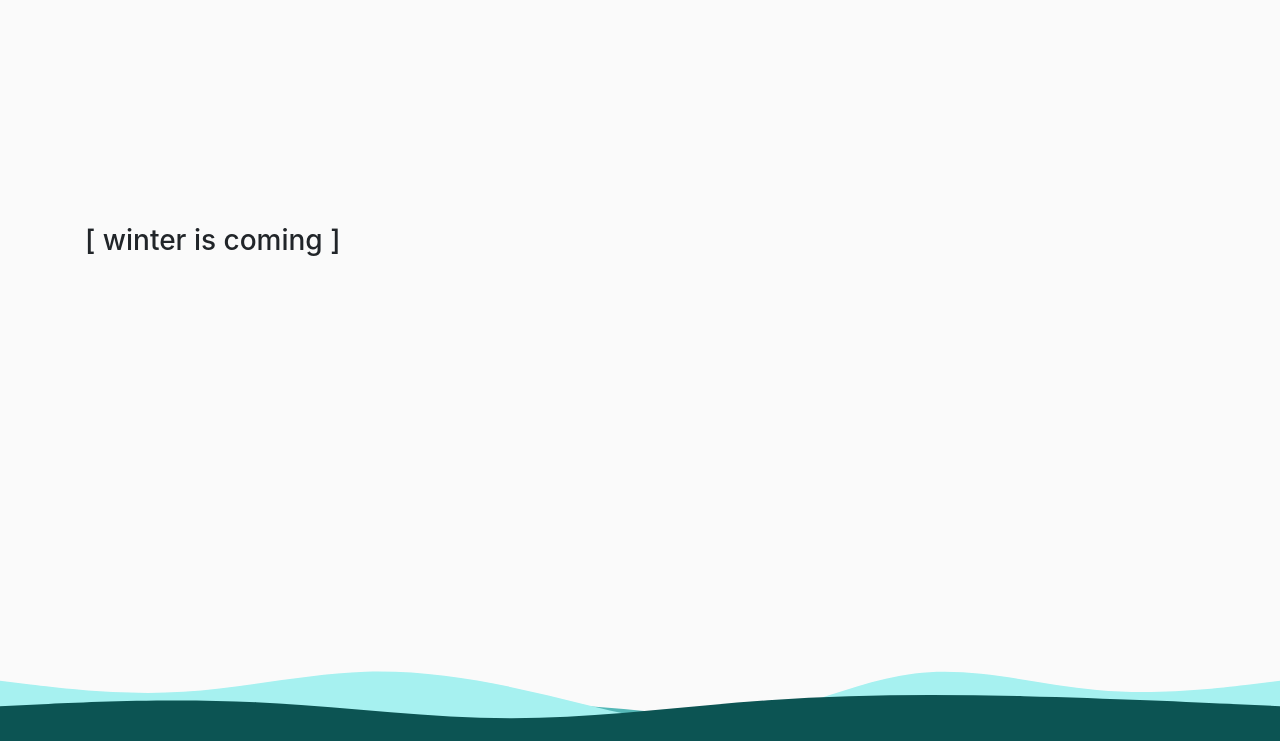
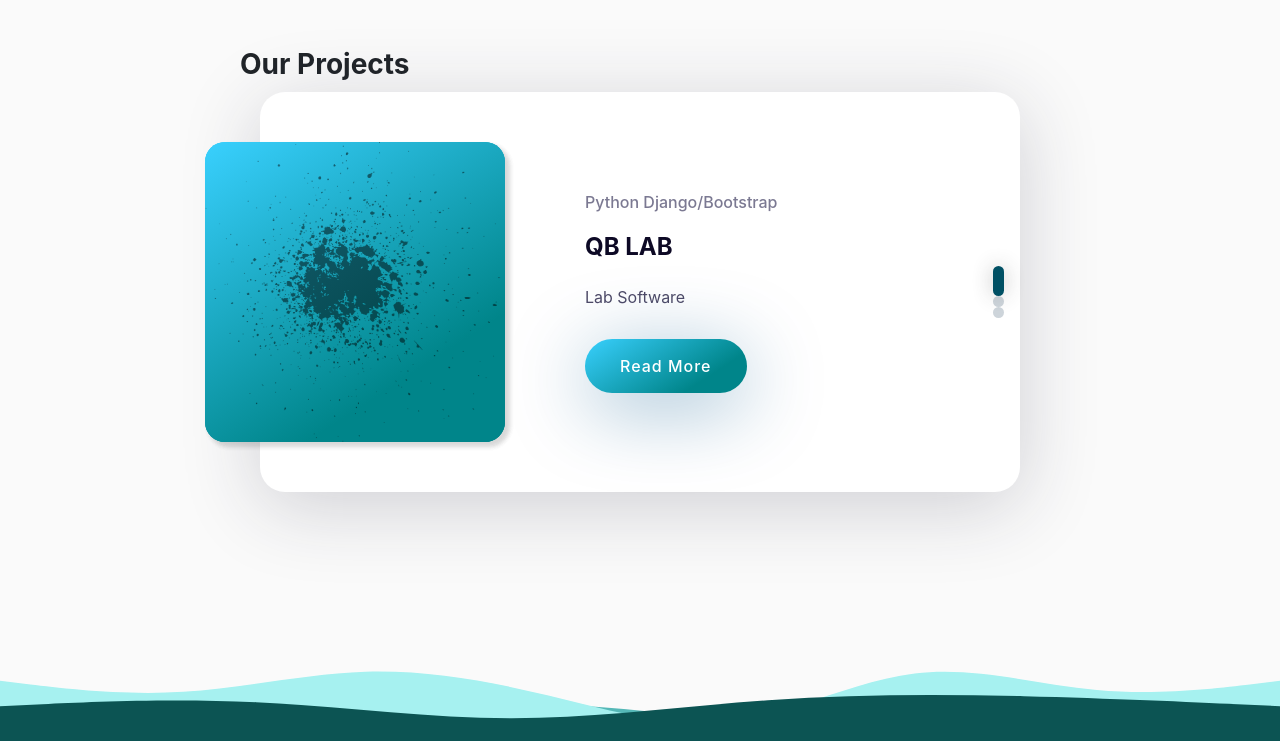
Before and after one commit to jp-nullpod/nullweb, a Django app: page /projects/ in a window 1280 px wide. Shown: the part 59-800 px from the top of the page. Run offline with Django 3.2, Linux system fonts and the light colour scheme; style sheets or scripts are compiled from the project's sources; some libraries are stand-ins or nearby versions.

Commit message:
[added] Projects Page

```diff
--- /dev/null
+++ b/mainweb/static/mainweb/css/blog.scss
@@ -0,0 +1,210 @@
+.projects {
+    margin-bottom: 10px;
+    width: 100%;
+    @media screen and (min-width: 801px) {
+        text-align: left;
+    }
+    @media screen and (max-width: 800px) {
+        text-align: center;
+    }
+}
+
+.blog-slider {
+    width: 95%;
+    position: relative;
+    max-width: 800px;
+    margin: auto;
+    background: #fff;
+    box-shadow: 0px 14px 80px rgba(34, 35, 58, 0.2);
+    padding: 25px;
+    border-radius: 25px;
+    height: 400px;
+    transition: all .3s;
+    @media screen and (max-width: 992px) {
+        max-width: 700px;
+        height: 400px;
+    }
+    @media screen and (max-width: 768px) {
+        min-height: 600px;
+        height: auto;
+        margin: 180px auto;
+    }
+    @media screen and (max-height: 500px) and (min-width: 992px) {
+        height: 350px;
+    }
+    &__item {
+        display: flex;
+        align-items: center;
+        @media screen and (max-width: 768px) {
+            flex-direction: column;
+        }
+        &.swiper-slide-active {
+            .blog-slider__img {
+                img {
+                    opacity: 1;
+                    transition-delay: .3s;
+                }
+            }
+            .blog-slider__content {
+                >* {
+                    opacity: 1;
+                    transform: none;
+                    @for $i from 0 to 15 {
+                        &:nth-child(#{$i + 1}) {
+                            transition-delay: $i * 0.1 + 0.3s;
+                        }
+                    }
+                }
+            }
+        }
+    }
+    &__img {
+        // width: 40%;
+        width: 300px;
+        flex-shrink: 0;
+        height: 300px;
+        background-image: linear-gradient(147deg, #39d0fe 0%, #00858a 74%);
+        box-shadow: 4px 4px 4px 1px rgba(56, 56, 56, 0.1);
+        border-radius: 20px;
+        transform: translateX(-80px);
+        overflow: hidden;
+        &:after {
+            content: '';
+            position: absolute;
+            top: 0;
+            left: 0;
+            width: 100%;
+            height: 100%;
+            background-image: linear-gradient(147deg, #39d0fe 0%, #00858a 74%);
+            border-radius: 20px;
+            opacity: 0.5;
+        }
+        img {
+            width: 100%;
+            height: 100%;
+            object-fit: cover;
+            display: block;
+            opacity: 0;
+            border-radius: 20px;
+            transition: all .3s;
+        }
+        @media screen and (max-width: 992px) {
+            // width: 45%;
+        }
+        @media screen and (max-width: 768px) {
+            transform: translateY(-50%);
+            width: 90%;
+        }
+        @media screen and (max-width: 576px) {
+            width: 95%;
+        }
+        @media screen and (max-height: 500px) and (min-width: 992px) {
+            height: 270px;
+        }
+    }
+    &__content {
+        // width: 60%;
+        padding-right: 25px;
+        @media screen and (max-width: 992px) {
+            // width: 55%;
+        }
+        @media screen and (max-width: 768px) {
+            margin-top: -80px;
+            text-align: center;
+            padding: 0 30px;
+        }
+        @media screen and (max-width: 576px) {
+            padding: 0
+        }
+        >* {
+            opacity: 0;
+            transform: translateY(25px);
+            transition: all .4s;
+        }
+    }
+    &__code {
+        color: #7b7992;
+        margin-bottom: 15px;
+        display: block;
+        font-weight: 500;
+    }
+    &__title {
+        font-size: 24px;
+        font-weight: 700;
+        color: #0d0925;
+        margin-bottom: 20px;
+    }
+    &__text {
+        color: #4e4a67;
+        margin-bottom: 30px;
+        line-height: 1.5em;
+    }
+    &__button {
+        display: inline-flex;
+        background-image: linear-gradient(147deg, #39d0fe 0%, #00858a 74%);
+        padding: 15px 35px;
+        border-radius: 50px;
+        color: #fff;
+        box-shadow: 0px 14px 80px rgba(1, 85, 141, 0.4);
+        text-decoration: none;
+        font-weight: 500;
+        justify-content: center;
+        text-align: center;
+        letter-spacing: 1px;
+        @media screen and (max-width: 576px) {
+            width: 100%;
+        }
+    }
+    .swiper-container-horizontal>.swiper-pagination-bullets,
+    .swiper-pagination-custom,
+    .swiper-pagination-fraction {
+        bottom: 10px;
+        left: 0;
+        width: 100%;
+    }
+    &__pagination {
+        position: absolute;
+        z-index: 21;
+        right: 20px;
+        width: 11px!important;
+        text-align: center;
+        left: auto!important;
+        top: 50%;
+        bottom: auto!important;
+        transform: translateY(-50%);
+        @media screen and (max-width: 768px) {
+            transform: translateX(-50%);
+            left: 50%!important;
+            top: 205px;
+            width: 100%!important;
+            display: flex;
+            justify-content: center;
+            align-items: center;
+        }
+        &.swiper-pagination-bullets .swiper-pagination-bullet {
+            margin: 8px 0;
+            @media screen and (max-width: 768px) {
+                margin: 0 5px;
+            }
+        }
+        .swiper-pagination-bullet {
+            width: 11px;
+            height: 11px;
+            display: block;
+            border-radius: 10px;
+            background: #062744;
+            opacity: 0.2;
+            transition: all .3s;
+            &-active {
+                opacity: 1;
+                background: #005064;
+                height: 30px;
+                box-shadow: 0px 0px 20px rgba(56, 56, 56, 0.3);
+                @media screen and (max-width: 768px) {
+                    height: 11px;
+                    width: 30px;
+                }
+            }
+        }
+    }
+}
--- a/mainweb/static/mainweb/css/main.css
+++ b/mainweb/static/mainweb/css/main.css
@@ -1,6 +1,7 @@
 body {
     background-color: #fafafa;
     height: 100%;
+    width: 100%;
 }
 
 .navbar-custom {
@@ -20,12 +21,11 @@ li {
 }
 
 .maincontainer {
-    margin: 0;
-    position: absolute;
-    top: 35%;
-    left: 50%;
-    -ms-transform: translate(-50%, -50%);
-    transform: translate(-50%, -50%);
+    margin: 0 auto;
+    position: relative;
+    width: 100%;
+    display: flex;
+    justify-content: center;
 }
 
 .logocontainer {
@@ -34,7 +34,8 @@ li {
 }
 
 .logo {
-    width: 65%;
+    margin-top: 45%;
+    width: 100%;
 }
 
 .mainpage {
@@ -114,20 +115,6 @@ li {
     flex: 1 1 auto;
 }
 
-.highlight {
-    position: absolute;
-    top: 0;
-    left: 0;
-    height: 200px;
-    width: 200px;
-    background: url('../images/grunge-spray-splatter.png');
-    background-repeat: no-repeat;
-    background-size: 100% 100%;
-    padding: 8px 0;
-    z-index: 1;
-    opacity: 0.3;
-}
-
 .circlesize .fas {
     margin: 5px;
     font-size: 35px;
--- a/mainweb/templates/base_generic.html
+++ b/mainweb/templates/base_generic.html
@@ -30,13 +30,11 @@
     {% include 'header.html' %}
 
     <!-- Main Content is here -->
-    <div class="maincontainer container pt-5">
-        <div class="row">
-            <div class="col">
-                {% block content %}
-                {% endblock %}
-             </div>
-        </div>
+    <div class="maincontainer">
+
+        {% block content %}
+        {% endblock %}
+
     </div>
 
     <!-- footer section -->
--- a/mainweb/templates/mainweb/home.html
+++ b/mainweb/templates/mainweb/home.html
@@ -4,7 +4,9 @@
 {% load fontawesome_5 %}
 
 {% block content %}
-    <div class="d-flex flex-column">
+    <div class="row">
+
+        <div class="d-flex flex-column justify-content-center">
             <div class="p-2 logocontainer">
                 <img class="logo" src="{% static 'mainweb/images/nullpod_logo.svg' %}" />
             </div>
@@ -22,4 +24,6 @@
             </div>
         </div>
 
+    </div>
+
 {% endblock %}
--- a/mainweb/templates/mainweb/projects.html
+++ b/mainweb/templates/mainweb/projects.html
@@ -1,7 +1,87 @@
 {% extends "base_generic.html" %}
 
+{% load static %}
+{% load sass_tags %}
 {% block content %}
 
-<h3>[ winter is coming ]</h3>
+<link rel="stylesheet" type="text/css" href="{% sass_src 'mainweb/css/blog.scss' %}">
+<link rel="stylesheet" type="text/css" href="https://cdnjs.cloudflare.com/ajax/libs/Swiper/4.3.5/css/swiper.min.css">
+
+
+
+<div class="mt-5">
+    <h3 class="projects font-weight-bold">Our Projects</h3>
+
+    <div class="blog-slider">
+        <div class="blog-slider__wrp swiper-wrapper">
+            <div class="blog-slider__item swiper-slide">
+
+            <div class="blog-slider__img">
+                <img src="{% static 'mainweb/images/grunge-spray-splatter.png' %}" alt="">
+            </div>
+
+            <div class="blog-slider__content">
+                <span class="blog-slider__code">Python Django/Bootstrap</span>
+                <div class="blog-slider__title">QB LAB</div>
+                <div class="blog-slider__text">Lab Software</div>
+                <a href="#" class="blog-slider__button">Read More</a>
+            </div>
+
+        </div>
+
+        <div class="blog-slider__item swiper-slide">
+
+            <div class="blog-slider__img">
+                <img src="{% static 'mainweb/images/comment.png' %}" alt="">
+            </div>
+
+            <div class="blog-slider__content">
+                <span class="blog-slider__code">(PHP 7/VueJs)</span>
+                <div class="blog-slider__title">Comment System</div>
+                <div class="blog-slider__text">Comment System for Expat.com</div>
+                <a href="#" class="blog-slider__button">Read More</a>
+            </div>
+
+        </div>
+
+        <div class="blog-slider__item swiper-slide">
+
+            <div class="blog-slider__img">
+                <img src="{% static 'mainweb/images/chronicles.png' %}" alt="">
+            </div>
+
+            <div class="blog-slider__content">
+                <span class="blog-slider__code">Unity C#/Clip Studio Paint</span>
+                <div class="blog-slider__title">Chronicles of Sun</div>
+                <div class="blog-slider__text">Game for Afrasia Bank</div>
+                <a href="#" class="blog-slider__button">Read more</a>
+            </div>
+
+            </div>
+        </div>
+
+        <div class="blog-slider__pagination"></div>
+    </div>
+
+</div>
+
+
+
+<script src='https://cdnjs.cloudflare.com/ajax/libs/Swiper/4.3.5/js/swiper.min.js'></script>
+<script>
+    var swiper = new Swiper('.blog-slider', {
+        spaceBetween: 30,
+        effect: 'fade',
+        loop: true,
+        mousewheel: {
+            invert: false,
+        },
+        // autoHeight: true,
+        pagination: {
+            el: '.blog-slider__pagination',
+            clickable: true,
+        }
+        });
+</script>
 
 {% endblock %}
```
Also changed, not shown: mainweb/static/mainweb/images/chronicles.png (added), mainweb/static/mainweb/images/comment.png (added), mainweb/templates/footer.html (indentation only). Lines whose indentation alone changed are shown as unchanged.
